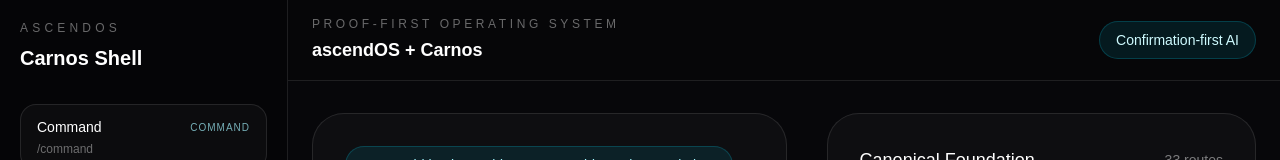
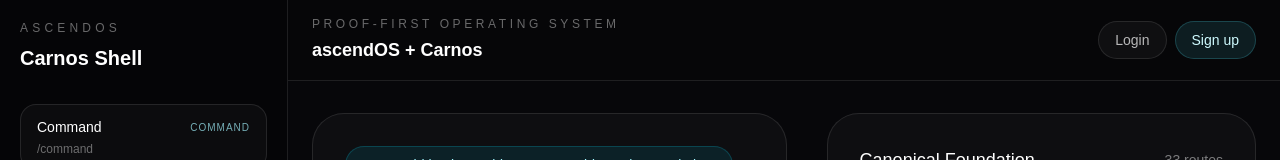
Before and after one commit to AneeshHatkar/ascendos, a Next.js app: page / in a window 1280 px wide. Shown: the top 160 px of the page. Built offline with nearby package versions, Linux system fonts and the light colour scheme; no server answers.

Commit message:
Add auth-aware topbar status

```diff
--- a/src/components/layout/app-topbar.tsx
+++ b/src/components/layout/app-topbar.tsx
@@ -1,3 +1,5 @@
+import { AuthStatus } from "./auth-status";
+
 export function AppTopbar() {
   return (
     <header className="flex items-center justify-between border-b border-white/10 bg-black/20 px-6 py-4 text-white">
@@ -8,9 +10,7 @@
         <h1 className="mt-1 text-lg font-semibold">ascendOS + Carnos</h1>
       </div>
 
-      <div className="rounded-full border border-cyan-400/20 bg-cyan-400/10 px-4 py-2 text-sm text-cyan-100">
-        Confirmation-first AI
-      </div>
+      <AuthStatus />
     </header>
   );
 }
--- /dev/null
+++ b/src/components/layout/auth-status.tsx
@@ -0,0 +1,48 @@
+import Link from "next/link";
+import { getCurrentUser } from "@/lib/auth/session";
+import { hasSupabaseBrowserEnv } from "@/lib/supabase/env";
+
+export async function AuthStatus() {
+  if (!hasSupabaseBrowserEnv()) {
+    return (
+      <div className="rounded-full border border-amber-300/20 bg-amber-300/10 px-4 py-2 text-sm text-amber-100">
+        Local setup mode
+      </div>
+    );
+  }
+
+  const user = await getCurrentUser();
+
+  if (!user) {
+    return (
+      <div className="flex items-center gap-2">
+        <Link
+          href="/auth/login"
+          className="rounded-full border border-white/10 bg-white/[0.04] px-4 py-2 text-sm text-white/70"
+        >
+          Login
+        </Link>
+        <Link
+          href="/auth/signup"
+          className="rounded-full border border-cyan-300/20 bg-cyan-300/10 px-4 py-2 text-sm text-cyan-100"
+        >
+          Sign up
+        </Link>
+      </div>
+    );
+  }
+
+  return (
+    <div className="flex items-center gap-3">
+      <span className="hidden text-sm text-white/55 sm:inline">
+        {user.email ?? "Signed in"}
+      </span>
+      <Link
+        href="/auth/signout"
+        className="rounded-full border border-white/10 bg-white/[0.04] px-4 py-2 text-sm text-white/70"
+      >
+        Sign out
+      </Link>
+    </div>
+  );
+}
```
Also changed, not shown: 2 other files (tests, documents, lock files or other folders).
